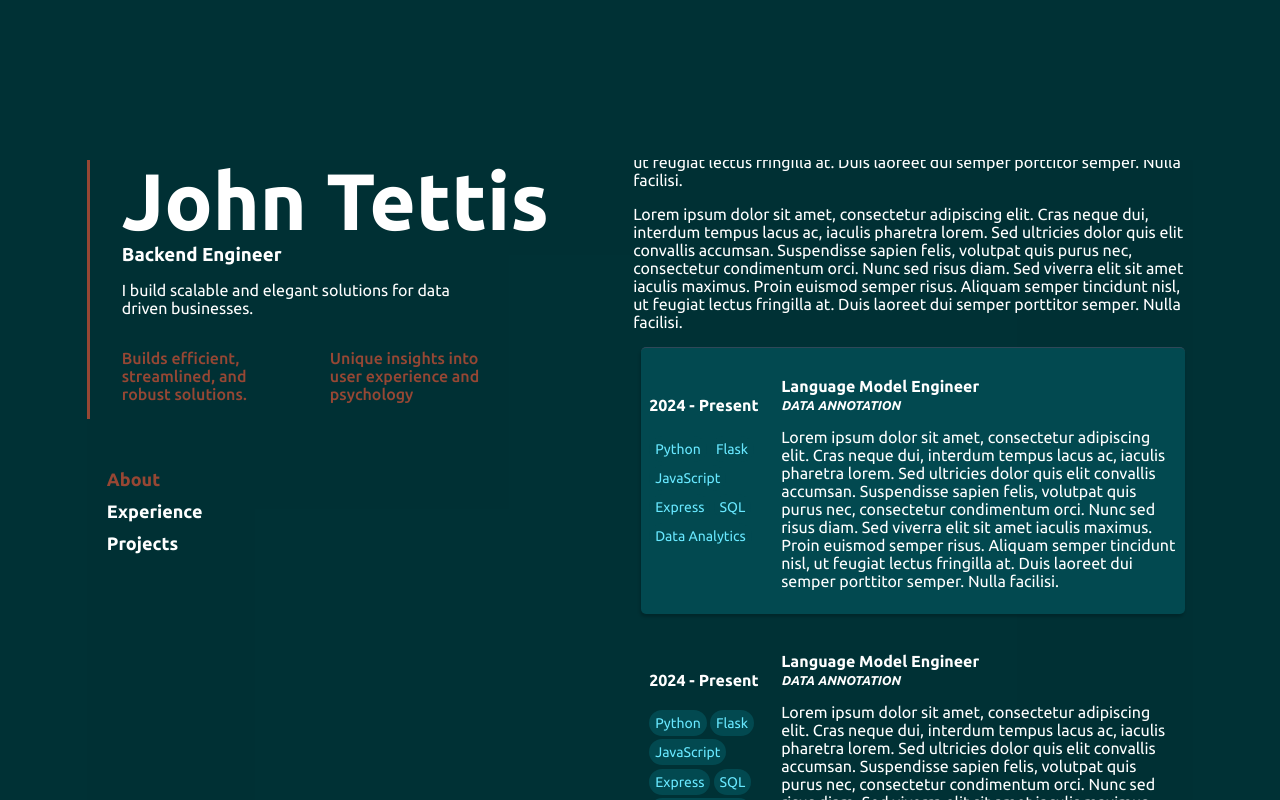
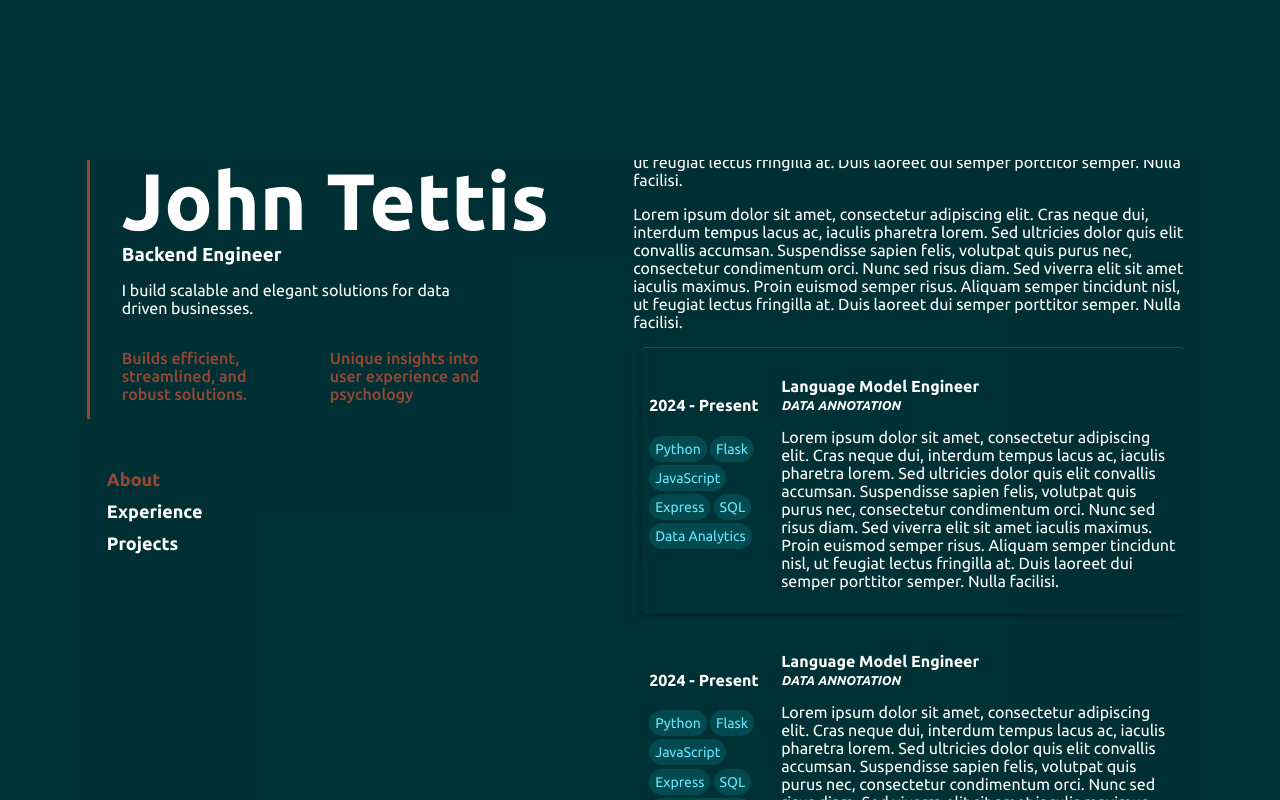
Before and after one commit to john-tettis/portfolio-updated, a React (Create React App) app: page / in a window 1280 px wide. In both pictures the pointer is over the element 913 px from the left and 480 px from the top of the page. Built offline with nearby package versions, Linux system fonts and the light colour scheme.

Commit message:
added color

```diff
--- a/src/styles/WorkCard.css
+++ b/src/styles/WorkCard.css
@@ -38,5 +38,5 @@
 .card:hover{
     box-shadow: -1px 3px 3px rgba(0, 0, 0, 0.2);
     border-top: 1px solid var(--color-6);
-    background: var(--color-2)
+    background: var(--color-1a)
 }
```
